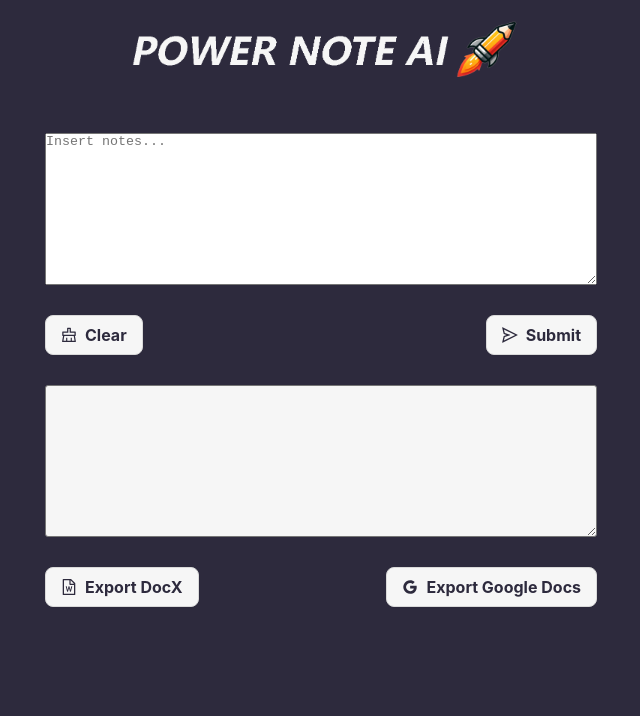
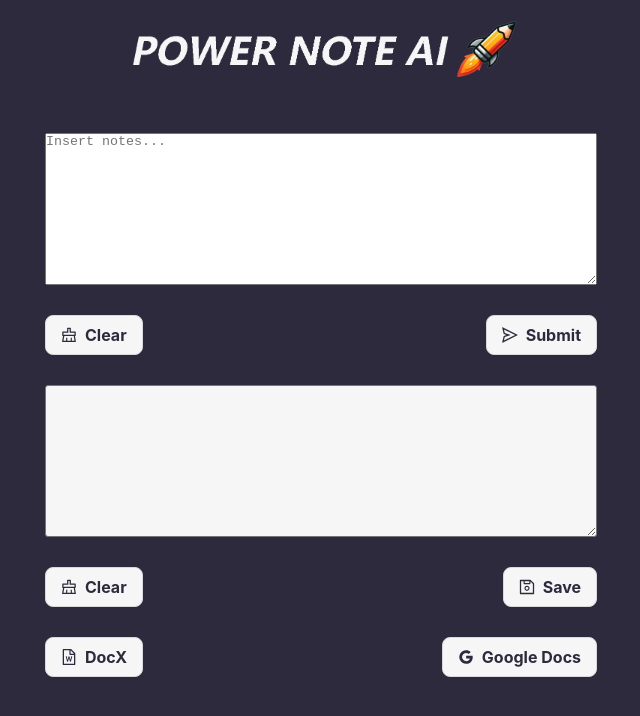
Before and after one commit to CloudyStripe/power-note-AI, a React (Vite) app: page / in a window 1280 px wide. Shown: the top 716 px of the page, without its empty margins (319-959 px from the left). Built offline with nearby package versions, Linux system fonts and the light colour scheme.

Commit message:
added buttons for generated notes. also added clear functionality.

```diff
--- a/src/App.tsx
+++ b/src/App.tsx
@@ -5,7 +5,7 @@
 import HTMLtoDOCX from 'html-to-docx';
 import { saveAs } from 'file-saver'
 import { Button } from 'antd';
-import { ClearOutlined, SendOutlined, FileWordOutlined, GoogleOutlined } from '@ant-design/icons'
+import { ClearOutlined, SendOutlined, FileWordOutlined, GoogleOutlined, SaveOutlined } from '@ant-design/icons'
 import './App.scss'
 
 export const App = () => {
@@ -29,7 +29,7 @@
 
     const processNotes = async () => {
       const { done, value } = await reader!.read()
-      if (done){
+      if (done) {
         setLoading(false)
         return
       }
@@ -42,17 +42,21 @@
   }
 
   const exportNotesDocX = async () => {
-    if(generatedNotes){
+    if (generatedNotes) {
       const docXBlob = await HTMLtoDOCX(generatedNotes)
       saveAs(docXBlob, 'notes.docx')
     }
-    if(!generatedNotes){
+    if (!generatedNotes) {
       console.log('No notes to export')
     }
   }
 
-  const clearNotes = () => {
+  const clearRawNotes = () => {
     setUserNotes('')
+  }
+
+  const clearGeneratedNotes = () => {
+    setGeneratedNotes('')
   }
 
   return (
@@ -68,7 +72,7 @@
         <Button
           className="button clearBtn"
           icon={<ClearOutlined />}
-          onClick={clearNotes}
+          onClick={clearRawNotes}
           size="large"
         >
           Clear
@@ -78,8 +82,8 @@
           icon={<SendOutlined />}
           loading={loading}
           onClick={submitNotes} size="large"
-          >
-            Submit
+        >
+          Submit
         </Button>
       </div>
       <div
@@ -89,19 +93,36 @@
       />
       <div className="buttonContainer">
         <Button
+          className="button clearGeneratedBtn"
+          icon={<ClearOutlined />}
+          onClick={clearGeneratedNotes}
+          size="large"
+        >
+          Clear
+        </Button>
+        <Button
+          className="button savePageBtn"
+          icon={<SaveOutlined />}
+          size="large"
+        >
+          Save
+        </Button>
+      </div>
+      <div className="buttonContainer">
+        <Button
           className="button docXBtn"
           icon={<FileWordOutlined />}
           onClick={exportNotesDocX}
           size="large"
         >
-        Export DocX
+          DocX
         </Button>
         <Button
           className="button"
           icon={<GoogleOutlined />}
           size="large"
         >
-        Export Google Docs
+          Google Docs
         </Button>
       </div>
     </div>
```
Also changed, not shown: 1 other file (tests, documents, lock files or other folders).
